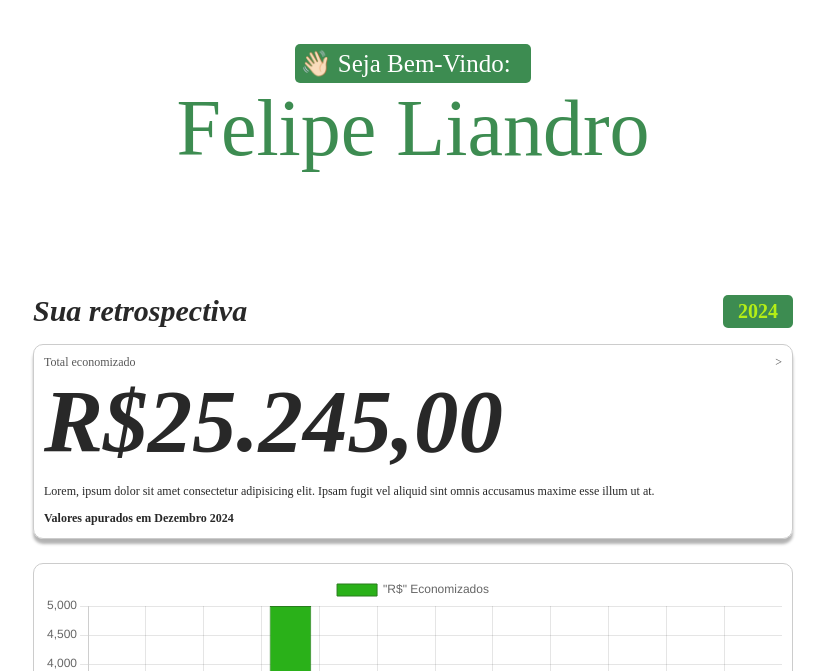
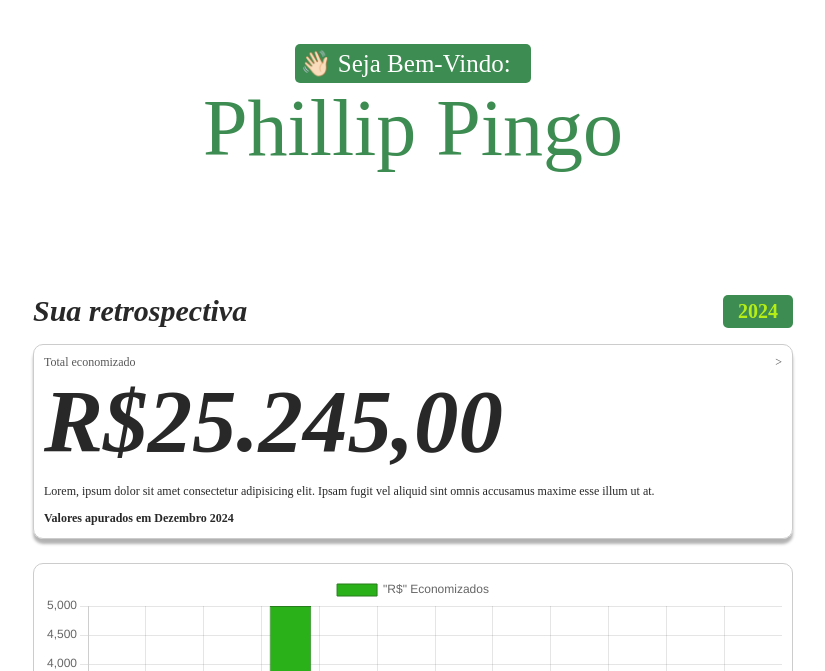
Before and after one commit to FleipeStark13/DASHBOARD, a plain HTML site: page Cooperados/index.html in a window 1280 px wide. Shown: the part 129-800 px from the top of the page, without its empty margins (227-1052 px from the left). Drawn offline with nearby package versions, Linux system fonts and the light colour scheme; a web font is replaced by a local one.

Commit message:
Change username

```diff
--- a/Cooperados/index.html
+++ b/Cooperados/index.html
@@ -34,7 +34,7 @@
                     <div class="container-top-side-welcome">
                         <p>👋🏻 Seja Bem-Vindo:</p>
                     </div>
-                    <h1>Felipe Liandro</h1>
+                    <h1>Phillip Pingo</h1>
                 </div>
                 <div class="top-side-retrospectiva">
                     <p><em>Sua retrospectiva</em></p>
```
